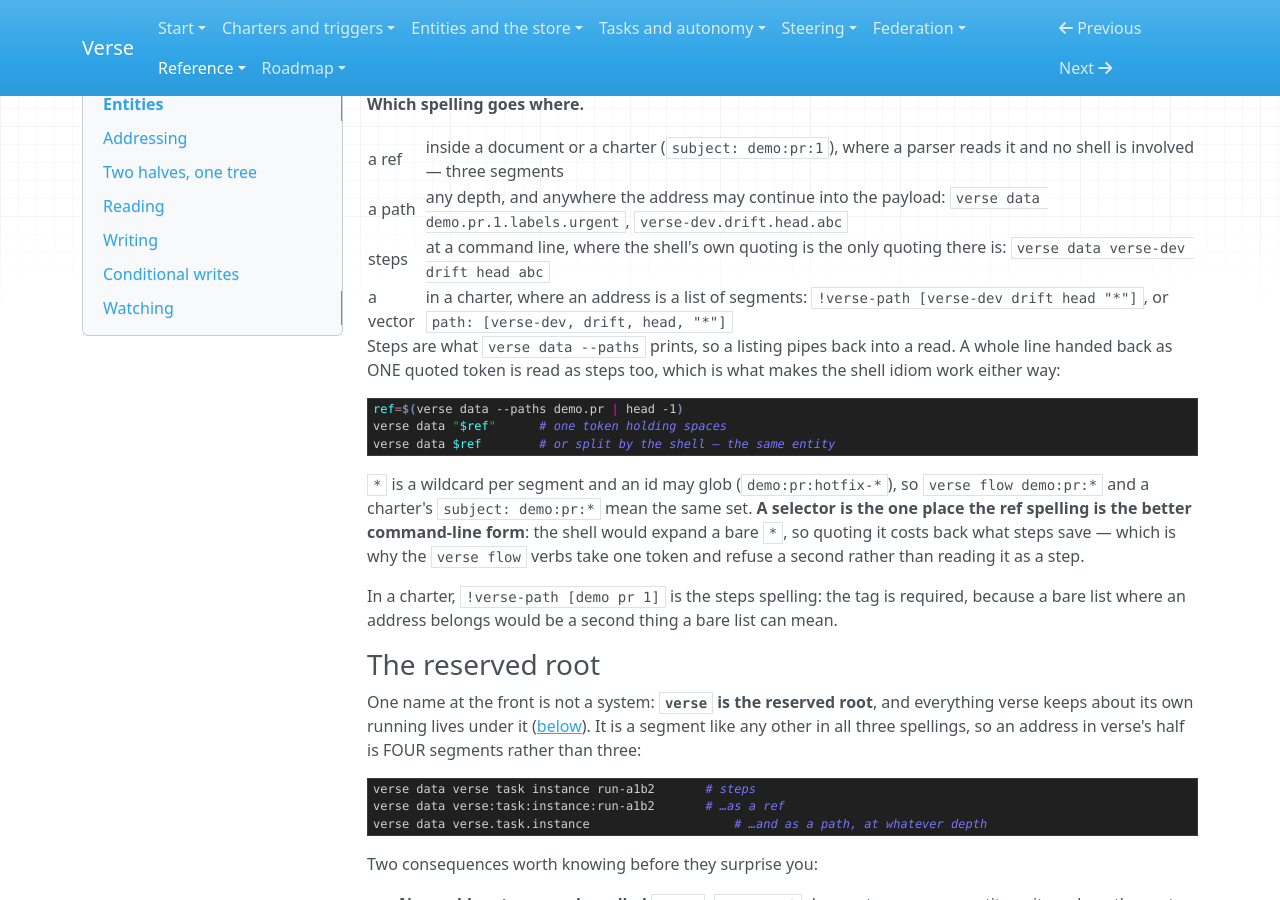
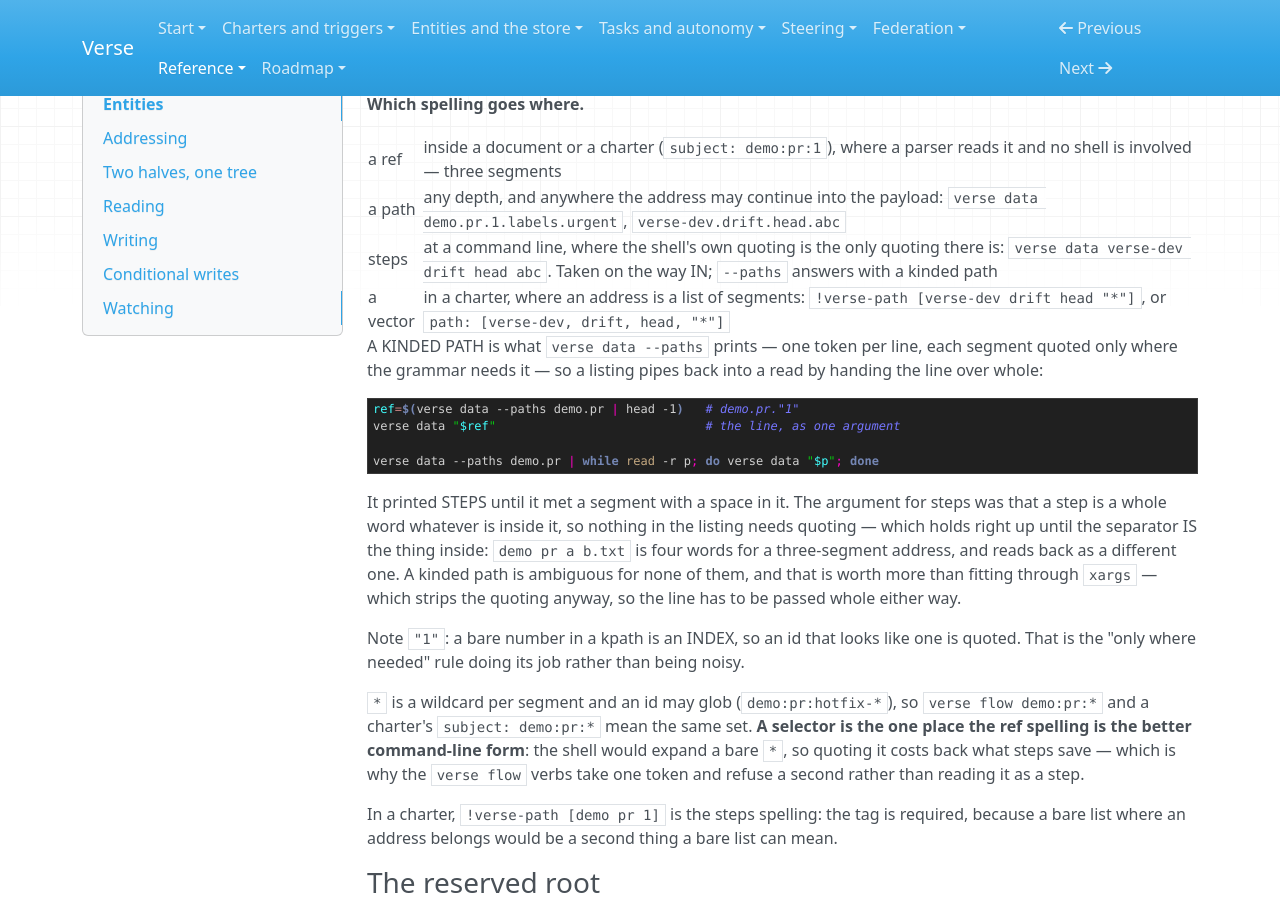
Before and after one commit to signadot/viff, an MkDocs documentation site: the page built from docs/reference/entities.md, in a window 1280 px wide and 900 px high, scrolled down 865 px. Built offline with MkDocs 1.6.1, drawn with Linux system fonts in a browser that asks for light colours.

Commit message:
cli!: `--paths` answers in kinded paths, one token per line
    demo.pr."1"
    demo.pr."a b.txt"
    "a b".pr.1

It printed STEPS — `demo pr 1` — on the argument that a step is a whole word whatever is
inside it, so nothing in the listing needs quoting to be usable. That holds until the
separator IS the thing inside: an id with a space printed as two words for a
three-segment address and read back as a different one. The form was unambiguous only for
the addresses that happened not to need quoting, which is the same shape of "right most of
the time" as the delimiter scan two commits ago.

A kinded path is ambiguous for none of them, and absence of ambiguity is worth more than
fitting through a pipe. `xargs` was never the argument it looked like: it strips the
quoting (concatenating `demo.pr."a b.txt"` back into one unquoted word), so the round trip
is the shell's ordinary one either way — the line handed over WHOLE, as one argument:

    verse data --paths demo.pr | while read -r p; do verse data "$p"; done

Note `"1"`: a bare number in a kpath is an INDEX, so an id that looks like one is quoted.
That is "only where needed" doing its job rather than being noisy.

Steps are untouched on the way IN, which is where they earn their keep: a shell splits
them for free and no segment needs punctuating around a dot it contains. What changed is
only what a LISTING answers with — a listing is read by a shell, where one token per line
is the unambiguous form, while a charter's `!verse-path [demo pr]` is read by a parser,
where a list already is.

`verse c --paths` moves with it, for the same reason and to the same spelling.

Tier: contract
Breaks: `verse data --paths` and `verse c --paths` answer `demo.pr."1"` where they answered `demo pr 1`. A script that split the line into arguments now hands it over whole (`"$p"`), which is the idiom that already worked for both forms; one that piped through `xargs -L1` has to stop, since xargs strips the quoting the line needs
Checked: go test ./... && ./smoke.sh (49 checks); drove both listings and piped every line back — including ids holding a space and a dot. The one red was the known TestOverrideNamesBothParties flake, green 4x alone
Co-Authored-By: Claude Opus 5 (1M context) <noreply@anthropic.com>

````diff
--- a/docs/reference/entities.md
+++ b/docs/reference/entities.md
@@ -52,18 +52,29 @@ marker in the store.
 |---|---|
 | a ref | inside a document or a charter (`subject: demo:pr:1`), where a parser reads it and no shell is involved — three segments |
 | a path | any depth, and anywhere the address may continue into the payload: `verse data demo.pr.1.labels.urgent`, `verse-dev.drift.head.abc` |
-| steps | at a command line, where the shell's own quoting is the only quoting there is: `verse data verse-dev drift head abc` |
+| steps | at a command line, where the shell's own quoting is the only quoting there is: `verse data verse-dev drift head abc`. Taken on the way IN; `--paths` answers with a kinded path |
 | a vector | in a charter, where an address is a list of segments: `!verse-path [verse-dev drift head "*"]`, or `path: [verse-dev, drift, head, "*"]` |
 
-Steps are what `verse data --paths` prints, so a listing pipes back into a read. A whole line
-handed back as ONE quoted token is read as steps too, which is what makes the shell idiom work
-either way:
+A KINDED PATH is what `verse data --paths` prints — one token per line, each segment quoted
+only where the grammar needs it — so a listing pipes back into a read by handing the line over
+whole:
 
 ```sh
-ref=$(verse data --paths demo.pr | head -1)
-verse data "$ref"      # one token holding spaces
-verse data $ref        # or split by the shell — the same entity
+ref=$(verse data --paths demo.pr | head -1)   # demo.pr."1"
+verse data "$ref"                             # the line, as one argument
+
+verse data --paths demo.pr | while read -r p; do verse data "$p"; done
 ```
+
+It printed STEPS until it met a segment with a space in it. The argument for steps was that a
+step is a whole word whatever is inside it, so nothing in the listing needs quoting — which
+holds right up until the separator IS the thing inside: `demo pr a b.txt` is four words for a
+three-segment address, and reads back as a different one. A kinded path is ambiguous for none
+of them, and that is worth more than fitting through `xargs` — which strips the quoting anyway,
+so the line has to be passed whole either way.
+
+Note `"1"`: a bare number in a kpath is an INDEX, so an id that looks like one is quoted. That
+is the "only where needed" rule doing its job rather than being noisy.
 
 `*` is a wildcard per segment and an id may glob (`demo:pr:hotfix-*`), so `verse flow demo:pr:*`
 and a charter's `subject: demo:pr:*` mean the same set. **A selector is the one place the ref
````
Also changed, not shown: docs/reference/README.md (+7 -5 lines), docs/trigger-model.md (+6 -3 lines), docs/tutorial.md (+9 -4 lines), 8 other files.
